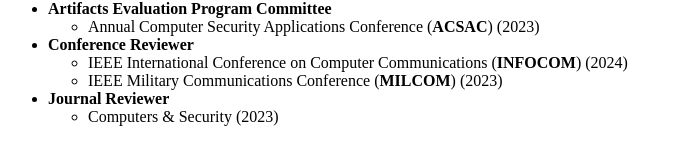
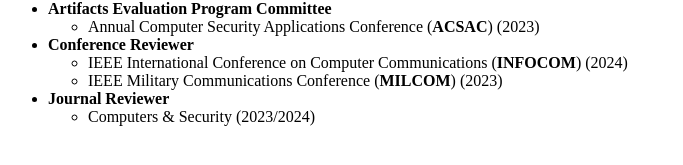
Before and after one commit to YunlongXing/yunlongxing.github.io, a Jekyll site: the page built from _pages/includes/others.md, in a window 1280 px wide. Shown: the part 713-878 px from the top of the page, without its empty margins (0-683 px from the left). Built offline with Jekyll 4.4.1, drawn with Linux system fonts in a browser that asks for light colours; our own code applies the rules of GitHub Pages for plain Markdown files.

Commit message:
Update others.md

```diff
--- a/_pages/includes/others.md
+++ b/_pages/includes/others.md
@@ -6,4 +6,4 @@
   - IEEE International Conference on Computer Communications (**INFOCOM**) (2024)
   - IEEE Military Communications Conference (**MILCOM**) (2023)
 - **Journal Reviewer**
-  - Computers & Security (2023)
+  - Computers & Security (2023/2024)
```
